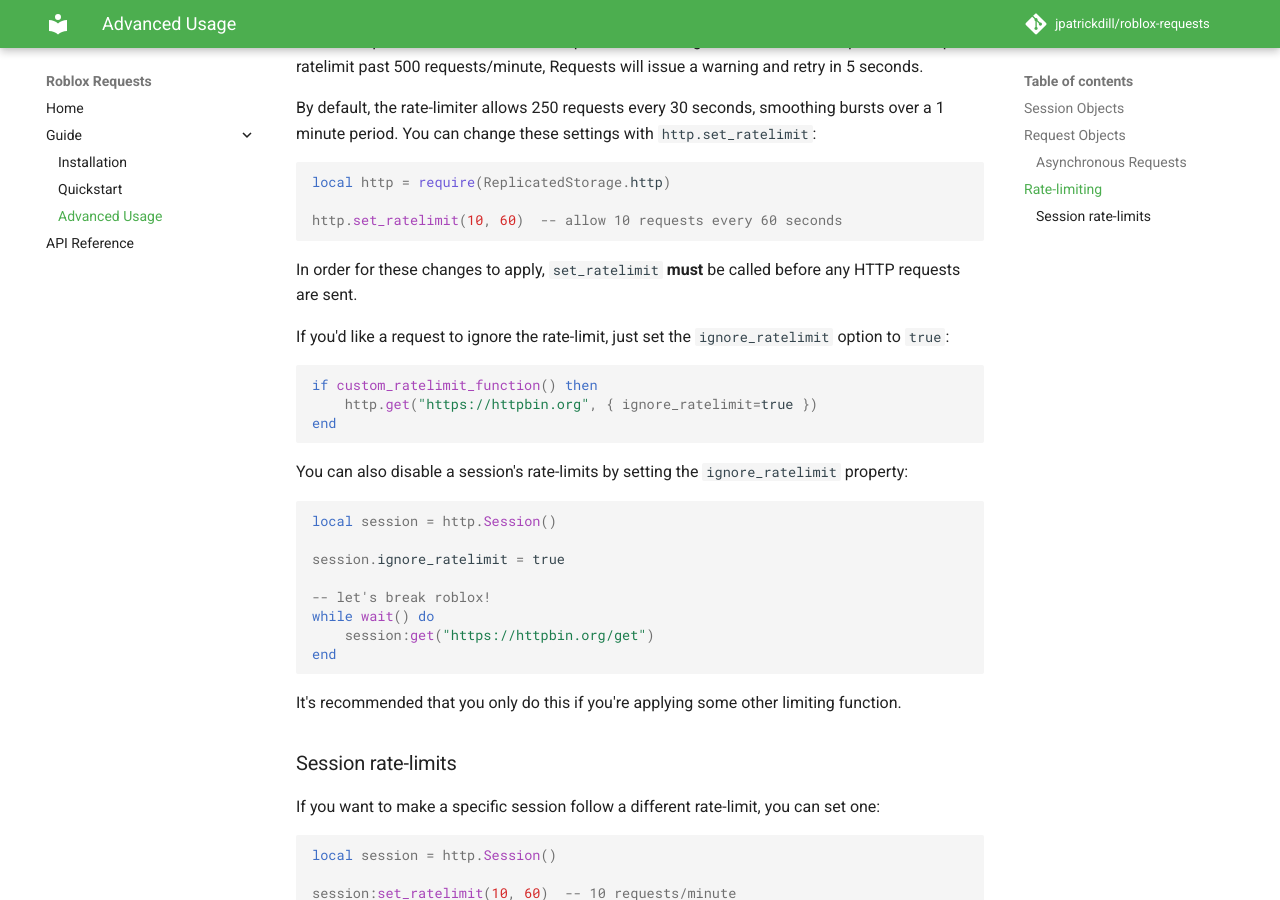
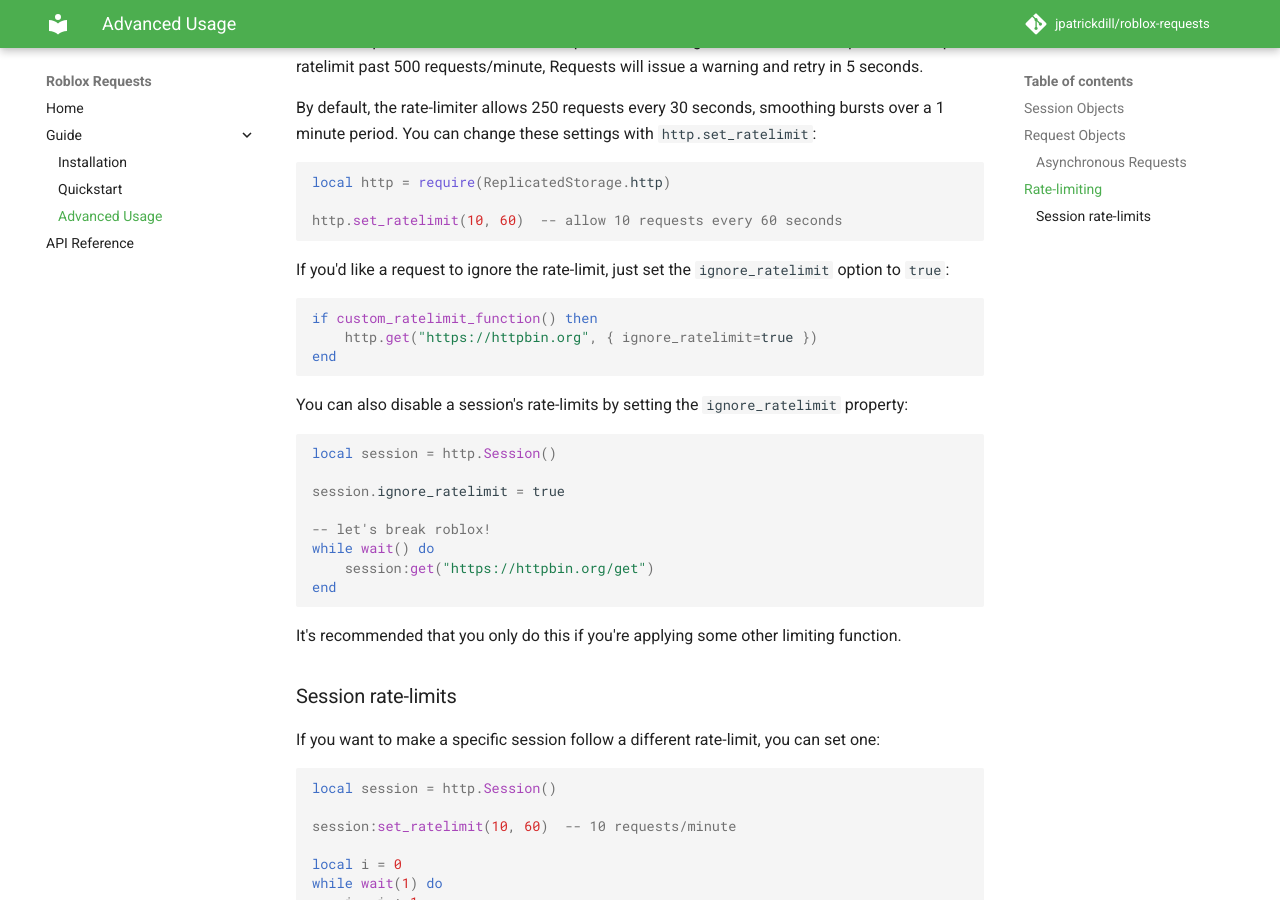
Before and after one commit to pat-dill/roblox-requests, an MkDocs documentation site: the page built from docs/guide/advanced.md, in a window 1280 px wide and 900 px high, scrolled down 2109 px. Built offline with MkDocs 1.6.1 and Material for MkDocs 9.7.7, drawn with Linux system fonts in a browser that asks for light colours; comment, search, counter and statistics services are not loaded.

Commit message:
ratelimit doesn't use _G
global ratelimit can now be changed after initial set

````diff
--- a/docs/guide/advanced.md
+++ b/docs/guide/advanced.md
@@ -109,8 +109,6 @@ local http = require(ReplicatedStorage.http)
 http.set_ratelimit(10, 60)  -- allow 10 requests every 60 seconds
 ```
 
-In order for these changes to apply, `set_ratelimit` **must** be called before any HTTP requests are sent.
-
 If you'd like a request to ignore the rate-limit, just set the `ignore_ratelimit` option to `true`:
 
 ```lua
````
Also changed, not shown: docs/api-reference.md (+0 -2 lines), 1 other file.
